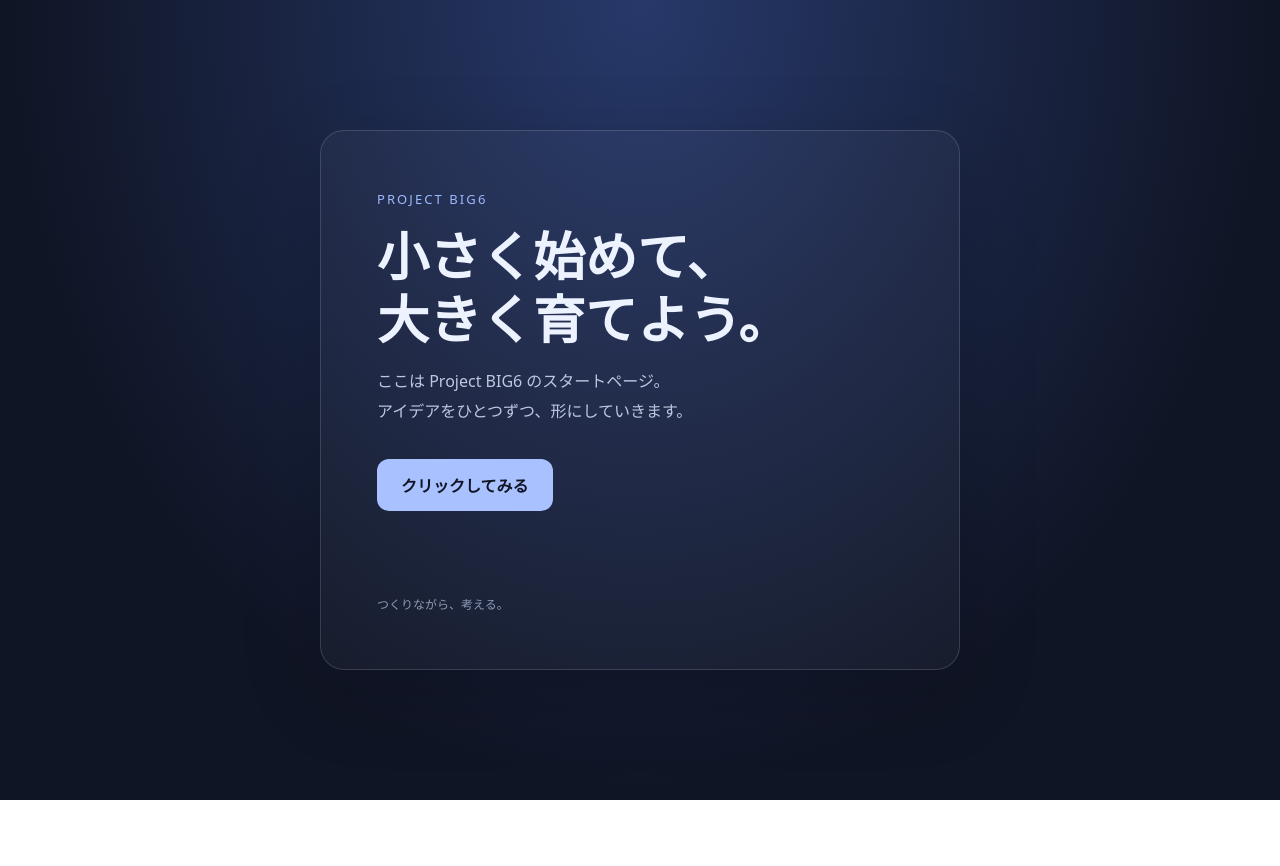
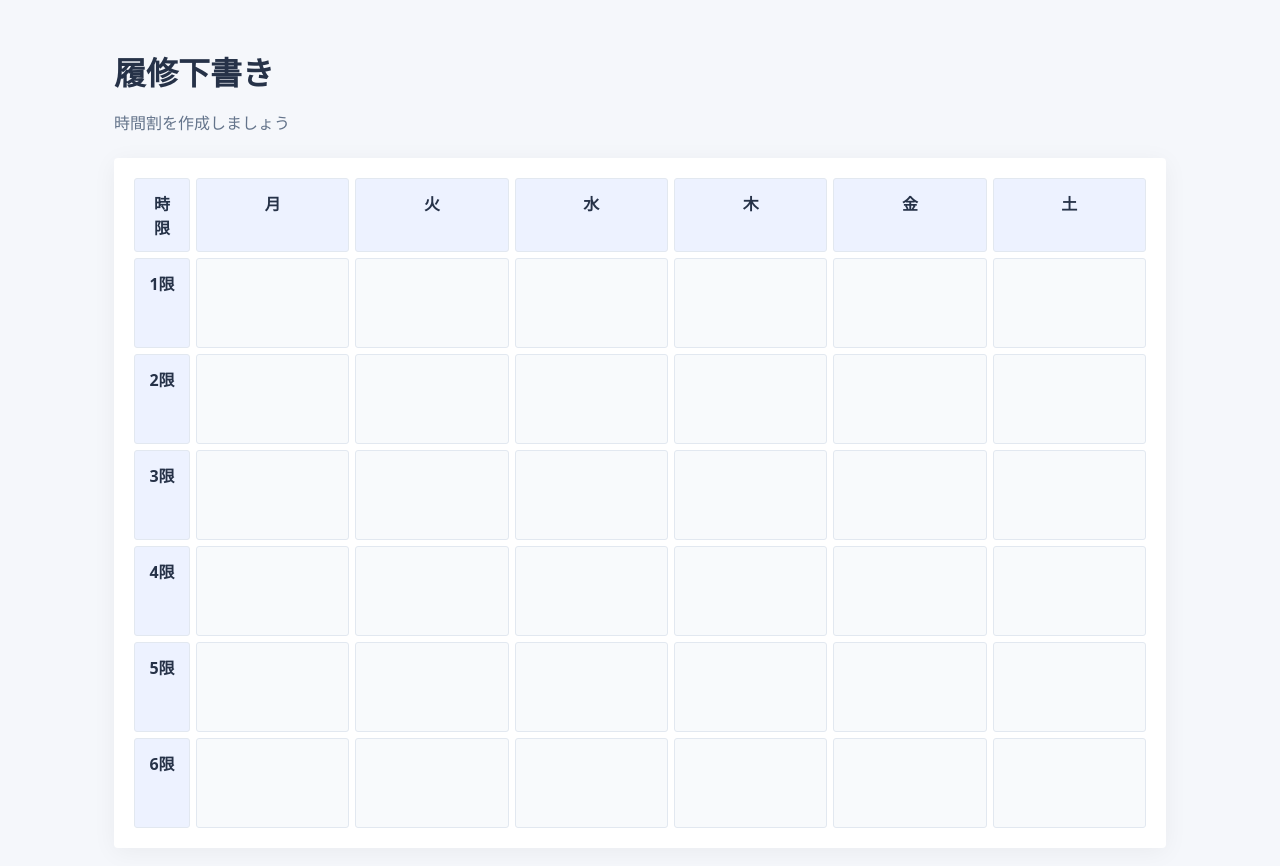
Before and after one commit to sakuK0307/ProjectBIG6, a plain HTML site: page flont/index.html in a window 1280 px wide. Before the commit the page ends 800 px from the top, so only its background shows below. Drawn offline with Linux system fonts and the light colour scheme.

Commit message:
feat:時間割表の作成
各ファイル最小構成のみ追加で、一応レスポンシブは意識した

```diff
--- a/flont/index.html
+++ b/flont/index.html
@@ -3,62 +3,20 @@
 <head>
   <meta charset="UTF-8">
   <meta name="viewport" content="width=device-width, initial-scale=1.0">
-  <title>Project BIG6</title>
-  <style>
-    * { box-sizing: border-box; }
-    body {
-      margin: 0;
-      min-height: 100vh;
-      display: grid;
-      place-items: center;
-      padding: 24px;
-      font-family: system-ui, sans-serif;
-      color: #edf2ff;
-      background: radial-gradient(ellipse at top, #27396a, #101525 70%);
-    }
-    main {
-      width: min(100%, 640px);
-      padding: clamp(24px, 6vw, 56px);
-      border: 1px solid #ffffff24;
-      border-radius: 24px;
-      background: #ffffff08;
-      box-shadow: 0 24px 80px #00000030;
-    }
-    .label { color: #9ebaff; font-size: 13px; letter-spacing: .16em; }
-    h1 { margin: 16px 0; font-size: clamp(32px, 7vw, 52px); line-height: 1.2; }
-    p { color: #bdc8e0; line-height: 1.9; }
-    button {
-      margin-top: 16px;
-      padding: 14px 24px;
-      border: 0;
-      border-radius: 12px;
-      background: #a9c1ff;
-      color: #101525;
-      font: inherit;
-      font-weight: 700;
-      cursor: pointer;
-    }
-    button:hover { background: #c5d5ff; }
-    button:focus-visible { outline: 3px solid white; outline-offset: 4px; }
-    #message { min-height: 2em; margin-bottom: 0; }
-    footer { margin-top: 36px; color: #8d9ab6; font-size: 12px; }
-  </style>
+  <title>ProjectBIG6 | 履修下書き</title>
+  <link rel="stylesheet" href="./style.css">
+  <script src="./src/main.js" defer></script>
 </head>
 <body>
-  <main>
-    <span class="label">PROJECT BIG6</span>
-    <h1>小さく始めて、<br>大きく育てよう。</h1>
-    <p>ここは Project BIG6 のスタートページ。<br>アイデアをひとつずつ、形にしていきます。</p>
-    <button id="hello" type="button">クリックしてみる</button>
-    <p id="message" role="status"></p>
-    <footer>つくりながら、考える。</footer>
+  <main class="container">
+    <header>
+      <h1>履修下書き</h1>
+      <p>時間割を作成しましょう</p>
+    </header>
+
+    <section class="timetable">
+      <div class="timetable-grid" id="timetable"></div>
+    </section>
   </main>
-  <script>
-    const button = document.getElementById('hello');
-    const message = document.getElementById('message');
-    button.addEventListener('click', () => {
-      message.textContent = 'こんにちは！ Project BIG6 へようこそ。';
-    });
-  </script>
 </body>
 </html>
--- /dev/null
+++ b/flont/src/main.js
@@ -0,0 +1,44 @@
+
+const timetable = document.getElementById("timetable");
+
+const days = ["月", "火", "水", "木", "金", "土"];
+const periods = [1, 2, 3, 4, 5, 6];
+
+if (timetable) {
+  // ヘッダー
+  for (const day of ["時限", ...days]) {
+    const cell = document.createElement("div");
+    cell.className = "cell header";
+    cell.textContent = day;
+    timetable.appendChild(cell);
+  }
+
+  // 時間割
+  for (const period of periods) {
+    const periodCell = document.createElement("div");
+    periodCell.className = "cell header";
+    periodCell.textContent = `${period}限`;
+    timetable.appendChild(periodCell);
+
+    for (const day of days) {
+      const cell = document.createElement("button");
+      cell.type = "button";
+      cell.className = "cell empty";
+      cell.dataset.day = day;
+      cell.dataset.period = String(period);
+      cell.setAttribute("aria-label", `${day}曜${period}限`);
+
+      //各セルのクリックイベントを設定
+      cell.addEventListener("click", () => {
+        document.querySelectorAll(".cell.selected").forEach((selected) => {
+          selected.classList.remove("selected");
+        });
+
+        cell.classList.add("selected");
+        console.log(`${day}曜${period}限を選択`);
+      });
+
+      timetable.appendChild(cell);
+    }
+  }
+}
--- /dev/null
+++ b/flont/style.css
@@ -0,0 +1,122 @@
+* {
+  box-sizing: border-box;
+}
+
+body {
+  margin: 0;
+  background: #f5f7fb;
+  color: #263248;
+  font-family: system-ui, sans-serif;
+}
+
+.container {
+  max-width: 1100px;
+  margin: 48px auto;
+  padding: 0 24px;
+}
+
+header {
+  margin-bottom: 24px;
+}
+
+header h1 {
+  margin-bottom: 8px;
+}
+
+header p {
+  color: #64748b;
+}
+
+.timetable {
+  padding: 20px;
+  background: white;
+  border-radius: 4px;
+  box-shadow: 0 4px 24px #0000000d;
+  overflow-x: auto;
+}
+
+.timetable-grid {
+  display: grid;
+  grid-template-columns: 56px repeat(6, minmax(100px, 1fr));
+  gap: 6px;
+  min-width: 700px;
+}
+
+.cell {
+  min-height: 90px;
+  padding: 12px;
+  border: 1px solid #e2e8f0;
+  border-radius: 3px;
+  background: #fff;
+}
+
+.cell.header {
+  min-height: auto;
+  text-align: center;
+  font-weight: bold;
+  background: #edf2ff;
+}
+
+.cell.empty {
+  background: #f8fafc;
+}
+
+/* セルをクリックできるように */
+button.cell {
+  font: inherit;
+  color: inherit;
+  cursor: pointer;
+  transition: background 0.15s, border-color 0.15s;
+}
+
+/* マウスを重ねたとき */
+button.cell:hover {
+  background: #eaf0ff;
+  border-color: #9ab6ff;
+}
+
+/* 選択中のセル */
+.cell.selected {
+  background: #dbeafe;
+  border: 2px solid #3b82f6;
+}
+
+/* キーボード操作時 */
+button.cell:focus-visible {
+  outline: 3px solid #2563eb;
+  outline-offset: 2px;
+}
+
+
+/* タブレット */
+@media (max-width: 768px) {
+  .container {
+    margin: 24px auto;
+    padding: 0 16px;
+  }
+
+  .timetable {
+    padding: 12px;
+  }
+
+  .cell {
+    min-height: 75px;
+    padding: 8px;
+  }
+}
+
+/* スマートフォン */
+@media (max-width: 480px) {
+  .container {
+    margin: 16px auto;
+    padding: 0 12px;
+  }
+
+  header h1 {
+    font-size: 24px;
+  }
+
+  .timetable-grid {
+    gap: 4px;
+  }
+}
```
